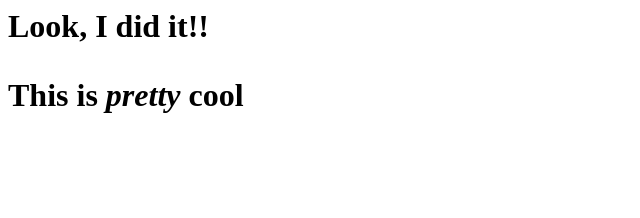
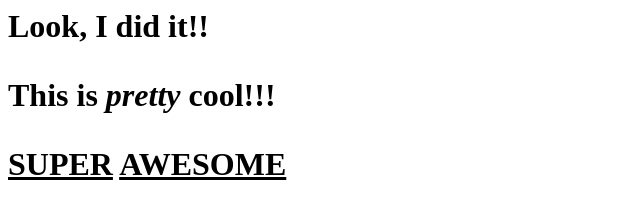
Before and after one commit to JessJodoin/my-first-website, a plain HTML site: page index.html in a window 1280 px wide. Shown: the whole page, without its empty margins (0-640 px from the left). Drawn offline with Linux system fonts and the light colour scheme.

Commit message:
Add more cool text content

```diff
--- a/index.html
+++ b/index.html
@@ -1,3 +1,7 @@
 <h1> Look, I did it!! <h1>
 
-  <p> This is <i>pretty</i> <b>cool</b> <p>
+  <p> This is <i>pretty</i> <b>cool!!!</b> <p>
+
+<p> <u>
+  <b>SUPER</b></u>    <u><b>AWESOME</b>
+</u> <p>
```
